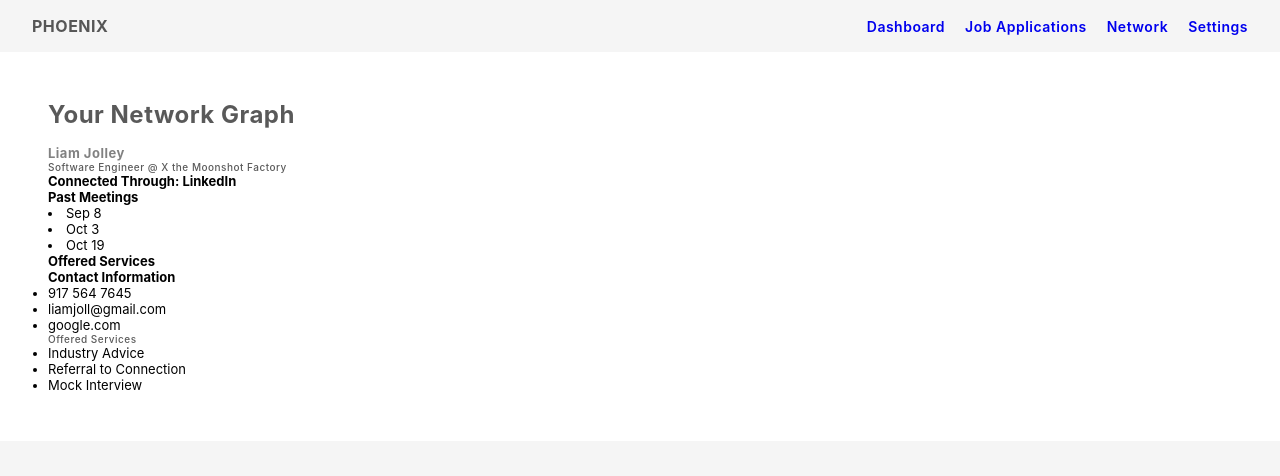
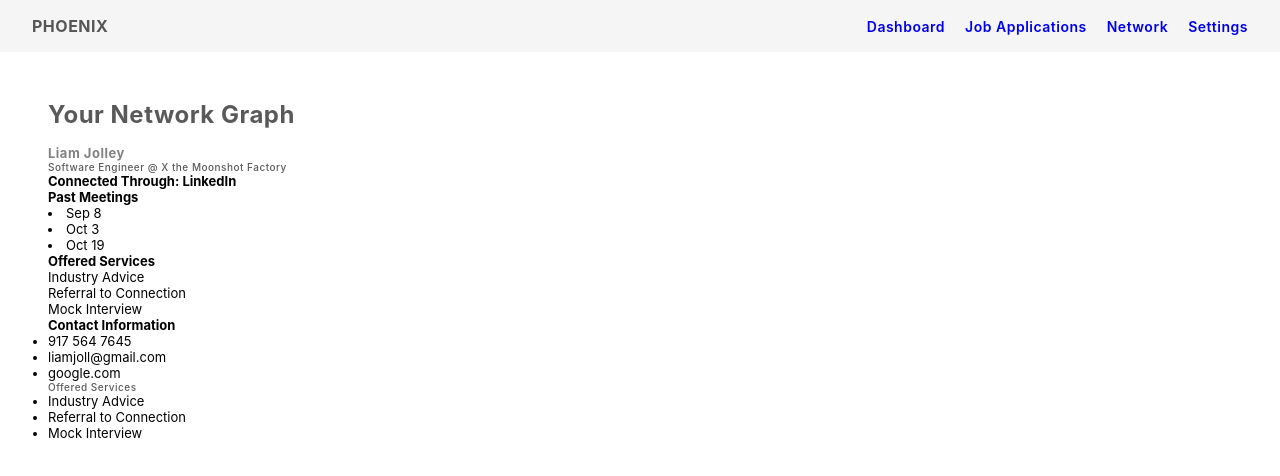
Before and after one commit to JuliaGrandury/phoenix-app-pern, a React (Create React App) app in the folder frontend/client/: page /networkgraph in a window 1280 px wide. Shown: the top 476 px of the page. Built offline with nearby package versions, Linux system fonts and the light colour scheme.

Commit message:
Committing before changing branch name

```diff
--- a/frontend/client/src/components/NetworkGraph/ConnectionCard.jsx
+++ b/frontend/client/src/components/NetworkGraph/ConnectionCard.jsx
@@ -27,6 +27,7 @@ const ConnectionCard = () => {
             </div>
             <div className={styles.RightDiv}>
                 <h4>Offered Services</h4>
+                {connection.offers.map((offer) => <div className='tag'>{offer}</div>)}
             </div>
             <div className={styles.RightDiv}>
                 <h4>Contact Information</h4>
```
